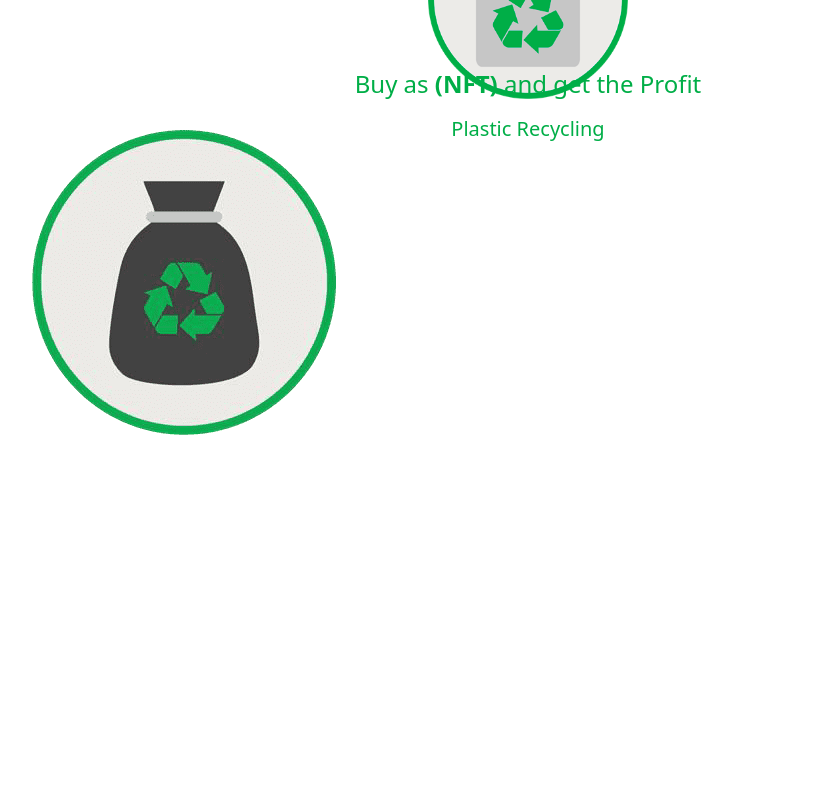
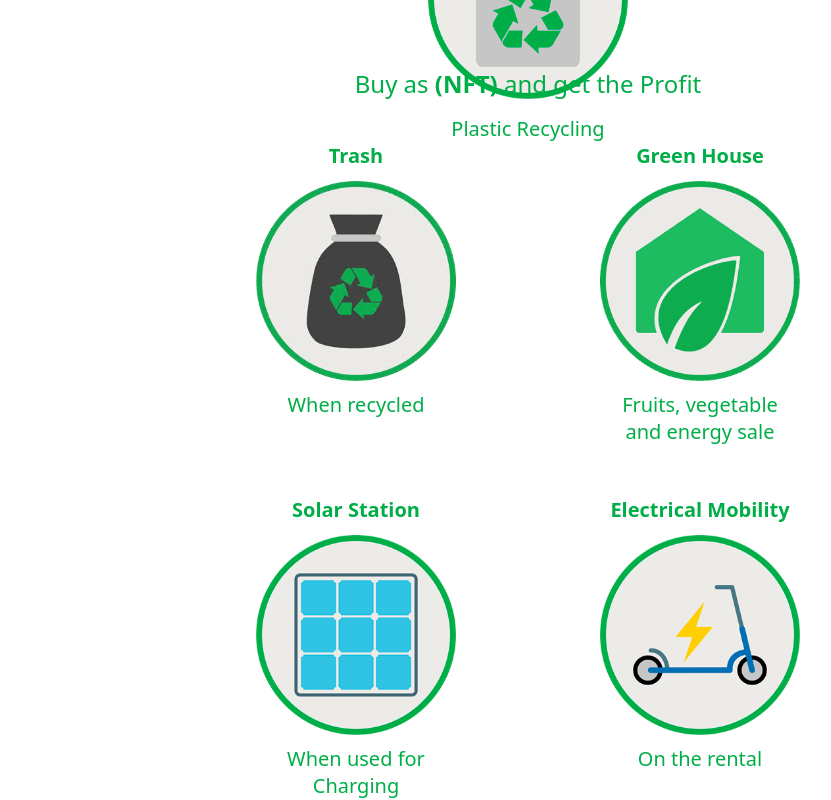
Before and after one commit to basilkhan1250/first-project, a React (Vite) app: page / in a window 1280 px wide. Shown: the part 6500-7300 px from the top of the page, without its empty margins (112-943 px from the left). Before the commit the page ends 7190 px from the top, so only its background shows below. Built offline with nearby package versions, Linux system fonts and the light colour scheme.

Commit message:
workin on it

```diff
--- a/src/App.css
+++ b/src/App.css
@@ -267,5 +267,48 @@ hr {
 }
 
 .business-images-block {
+    /* border: 1px solid pink; */
+    display: flex;
+    flex-wrap: wrap;
+    justify-content: center;
+    align-items: center;
+    flex-direction: row;
+    gap: 4px;
+    justify-items: center;
+}
 
+.inner-images {
+    height: auto;
+    width: 200px;
 }
+
+.business-images-inner-block {
+    min-height: 350px;
+    width: 300px;
+    margin: 0px 20px;
+    padding: 0px 30px;
+    /* border: 1px solid red; */
+    display: flex;
+    flex-direction: column;
+    justify-content: flex-start;
+    align-items: center;
+}
+
+.business-inner-para {
+    word-wrap: break-word;
+    font-size: 20px;
+    color: #00AE47;
+    margin: 10px 0px;
+    width: 80%;
+    text-align: center;
+    /* border: 1px solid black; */
+}
+
+.business-images-inner-block h3 {
+    font-size: 20px;
+    /* padding: 10px; */
+    color: #00AE47;
+    margin: 12px 0px;
+    text-align: center;
+    /* border: 1px solid black; */
+}
--- a/src/components/BusinessModel.jsx
+++ b/src/components/BusinessModel.jsx
@@ -5,15 +5,43 @@ import spray from "../assets/spray.png"
 import electricBike from "../assets/electric-bike.png"
 import recycle from "../assets/recycle-shopper.png"
 import blackRecycle from "../assets/recycle.png"
-import greenHouse from "../assets/house-leaf"
+import greenHouse from "../assets/house-leaf.png"
 import panel from "../assets/solar-panel.png"
 import flower from "../assets/flower.png"
 
 
 const businessNft = [
     {
+        name: "Trash",
+        img: blackRecycle,
+        des: "When recycled",
+    },
+    {
+        name: "Green House",
+        img: greenHouse,
+        des: "Fruits, vegetable and energy sale",
+    },
+    {
+        name: "Solar Station",
+        img: panel,
+        des: "When used for Charging",
+    },
+    {
+        name: "Electrical Mobility",
+        img: electricBike,
+        des: "On the rental",
+    },
+    {
+        name: "Green Energy",
+        img: flower,
+        des: "Energy sale",
+    },
+    {
+        name: "Mosquito System",
+        img: spray,
+        des: "Refill products sale",
+    },
 
-    }
 ]
 
 
@@ -45,7 +73,7 @@ function BusinessModel() {
     return (
         <>
             <div className="business-container">
-                <h1 className="business-heading">Business Model</h1>
+                <h1 className="business-heading" id="Businessmodel">Business Model</h1>
                 <hr />
                 <p className="business-para">Crowd-funding ownership of</p>
                 <div className="business-images">
@@ -63,9 +91,15 @@ function BusinessModel() {
                 <div className="business-nft">
                     <p className="business-nft-para">Buy as <span>(NFT)</span> and get the Profit </p>
                     <div className="business-images-block">
-                        <div className="business-images-inner-block">
-                            <img className="" src={blackRecycle} alt="" />
-                        </div>
+                        {businessNft.map((item, index) => {
+                            return (
+                                <div key={index} className="business-images-inner-block">
+                                    <h3 className="">{item.name}</h3>
+                                    <img className="inner-images" src={item.img} alt="" />
+                                    <p className="business-inner-para">{item.des}</p>
+                                </div>
+                            )
+                        })}
                     </div>
                 </div>
             </div>
--- a/src/components/Navbar.jsx
+++ b/src/components/Navbar.jsx
@@ -13,7 +13,7 @@ function Navbar() {
                         <ul className="navbar-text">
                             <li><a className="anchor" href="#Problems">Problem</a></li>
                             <li><a className="anchor" href="#Solutions">Solution</a></li>
-                            <li><a className="anchor" href="">Business Model</a></li>
+                            <li><a className="anchor" href="#businessmodel">Business Model</a></li>
                             <li><a className="anchor" href="">Profit Distribution</a></li>
                         </ul>
                     </div>
```
